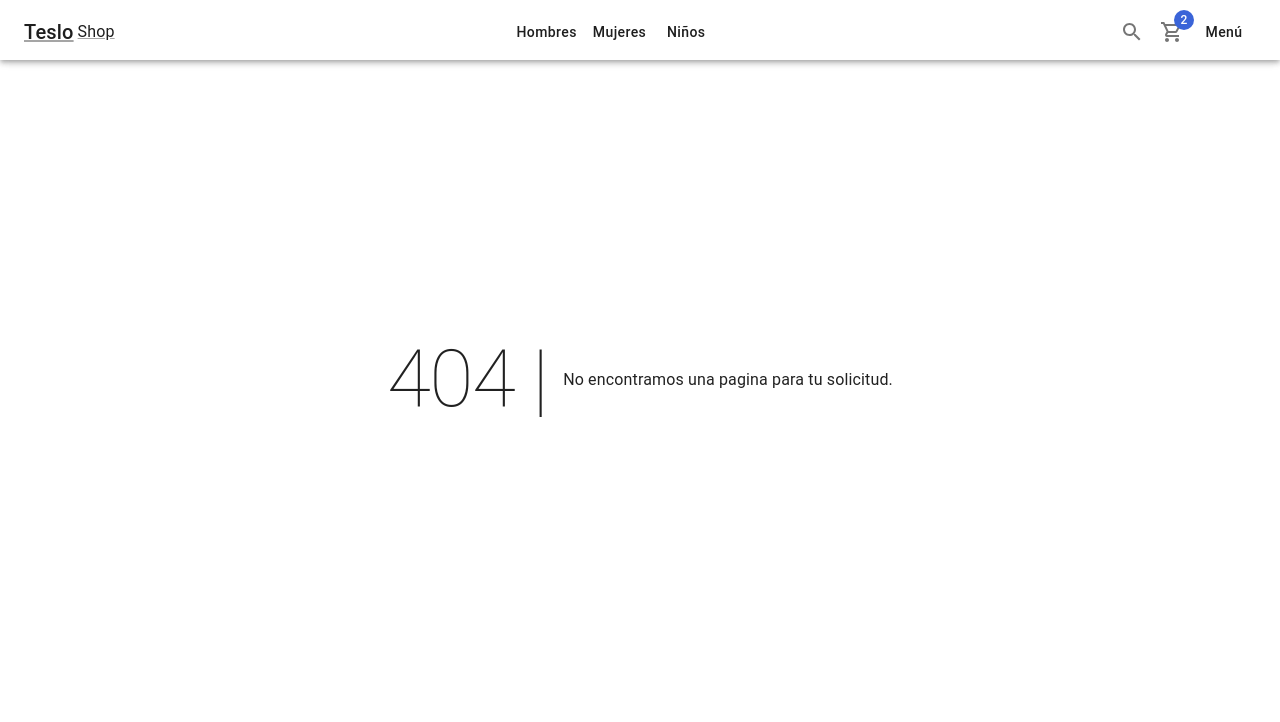
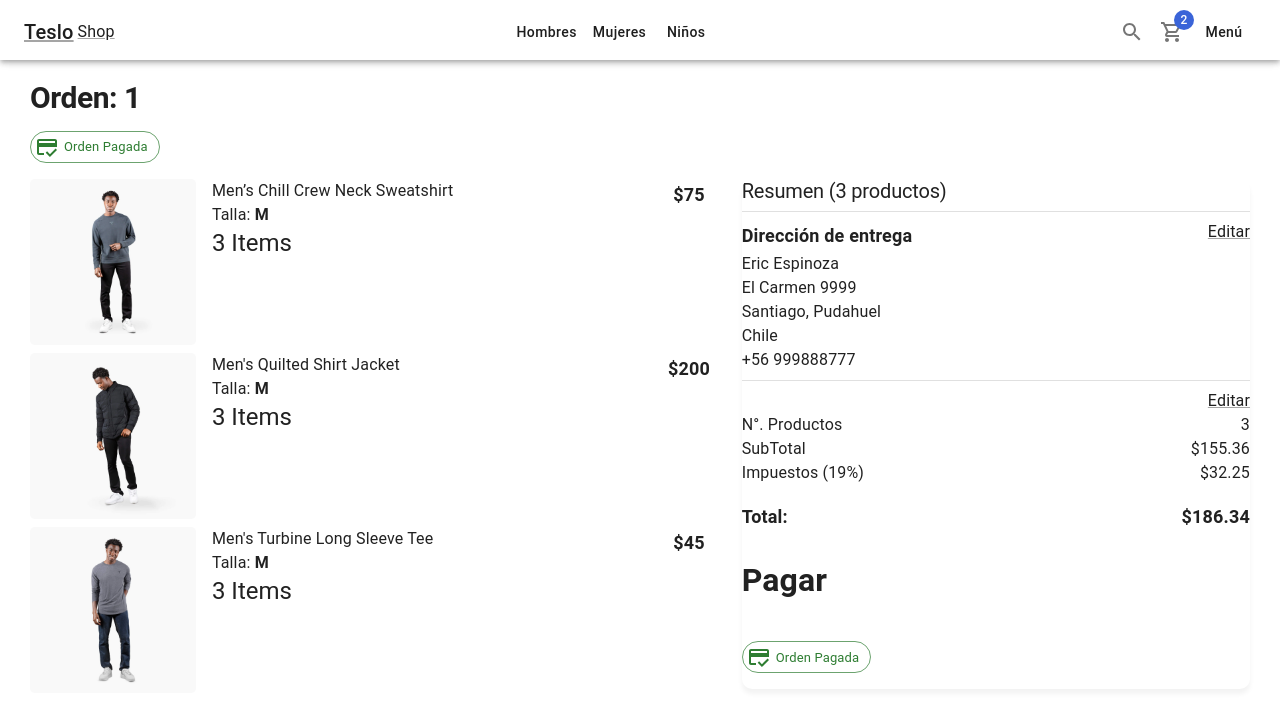
Before and after one commit to erc83/teslo-shop-nextjs, a Next.js app: page /orders/1 in a window 1280 px wide. Before the commit this address had no page. Shown: the top 722 px of the page. Built offline with nearby package versions, Linux system fonts and the light colour scheme.

Commit message:
OrderPage, with params url

```diff
--- /dev/null
+++ b/app/orders/[order]/page.tsx
@@ -0,0 +1,99 @@
+'use client'
+import NextLink from "next/link"
+import { Box, Card, Chip, Divider, Grid, Link, Typography } from "@mui/material"
+import { CreditCardOffOutlined, CreditScoreOutlined } from "@mui/icons-material"
+
+import { ShopLayout } from "../../components/layouts"
+import { CartList, OrderSummary } from "../../components/cart"
+
+const OrderPage = ({params}: {params: { order:string }}) => {
+
+    const param = params.order
+
+    console.log( param )
+
+    return (
+    <ShopLayout title='Resumen de la orden  1232154652' pageDescription={'Resumen de la orden'} >
+        <Typography variant='h1' component='h1'>Orden: {param}</Typography>
+
+        {/* validacion cuando no esta pagada la orden */}
+       {/*  <Chip
+          sx={{ my:2 }}
+          label="Pendiente de pago"
+          variant='outlined'
+          color="error"
+          icon={ <CreditCardOffOutlined />}
+        /> */}
+
+        {/* validacion cuando esta pagada la orden */}
+        <Chip
+          sx={{ my:2 }}
+          label="Orden Pagada"
+          variant='outlined'
+          color="success"
+          icon={ <CreditScoreOutlined />}
+        />
+
+        <Grid container>
+          <Grid item xs={12} sm={7}>
+
+            {/* El resumen no es editable    <CartList editable /> */}
+            <CartList />
+          </Grid>
+          <Grid item xs={12} sm={5}>
+            <Card className='summary-card'>
+              <Typography variant='h2'>Resumen (3 productos)</Typography>
+
+              <Divider sx={{ my: 1 }}  />
+
+              <Box display={'flex'} justifyContent='space-between'>
+                <Typography variant='subtitle1'>Dirección de entrega</Typography>
+                <NextLink href="/checkout/address" passHref legacyBehavior>
+                  <Link underline="always">
+                    Editar
+                  </Link>
+                </NextLink>
+              </Box>
+
+              <Typography>Eric Espinoza</Typography>
+              <Typography>El Carmen 9999</Typography>
+              <Typography>Santiago, Pudahuel</Typography>
+              <Typography>Chile</Typography>
+              <Typography>+56 999888777</Typography>
+
+              <Divider sx={{ my: 1 }}  />
+
+                {/* Lo envio al carro para que pueda editar */}
+                <Box display={'flex'} justifyContent='end'>
+                  <NextLink href="/cart" passHref legacyBehavior>
+                    <Link underline="always">
+                      Editar
+                    </Link>
+                  </NextLink>
+                </Box>
+
+                {/* Orden Summary */}
+                <OrderSummary />
+              <Box sx={{ mt:3 }}>
+
+                {/* TODO: falta la condicion para saber si fue pagada la orden */}
+                <h1>Pagar</h1>
+                <Chip
+                  sx={{ my:2 }}
+                  label="Orden Pagada"
+                  variant='outlined'
+                  color="success"
+                  icon={ <CreditScoreOutlined />}
+                />
+
+
+
+              </Box>
+            </Card>
+          </Grid>
+        </Grid>
+    </ShopLayout>
+  )
+}
+
+export default OrderPage
```
